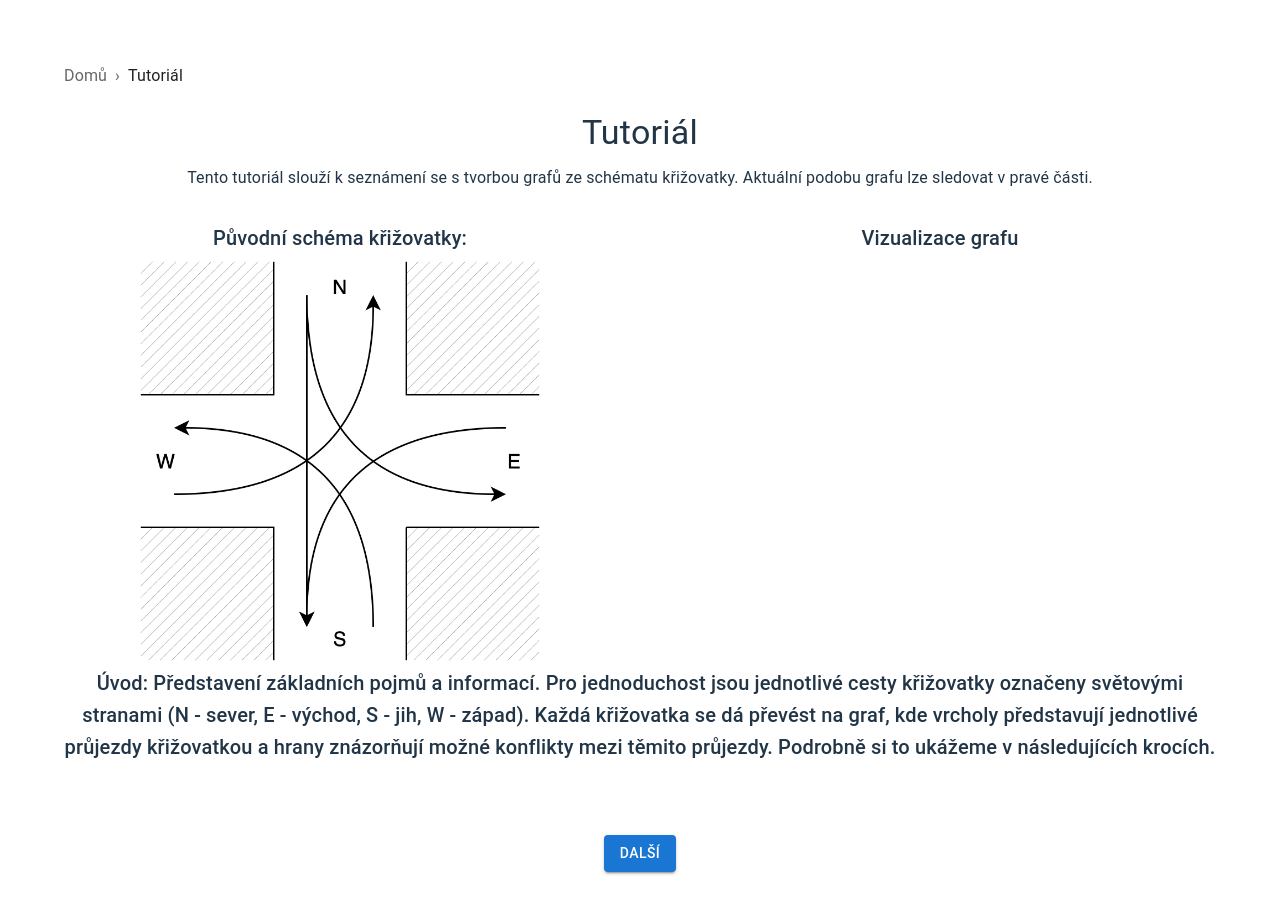
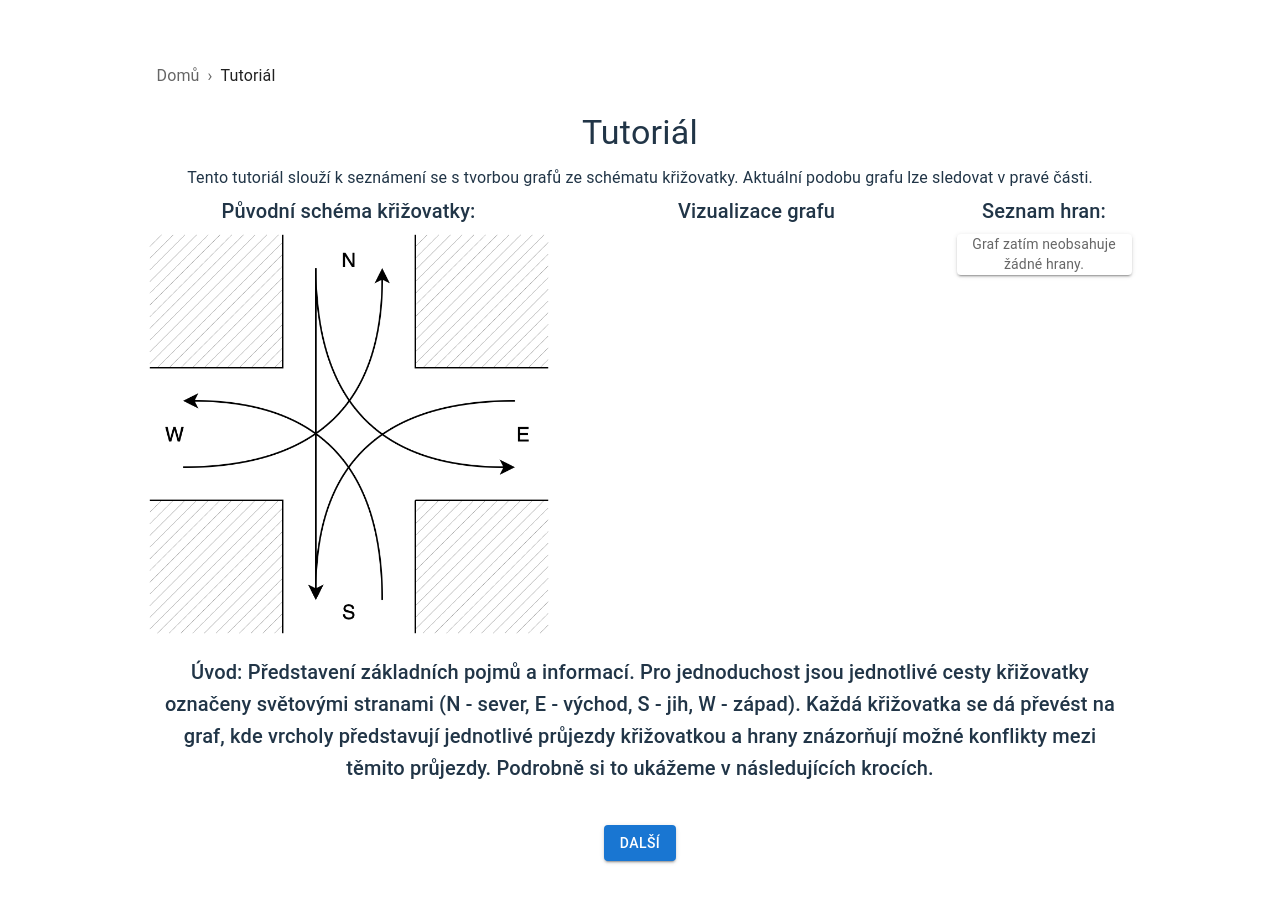
Before and after one commit to tbartak/BP-vyukova-aplikace, a React (Vite) app: page /tutorial in a window 1280 px wide. Shown: the top 914 px of the page. Built offline with nearby package versions, Linux system fonts and the light colour scheme.

Commit message:
feat: integrate EdgeList component into TutorialPage for edge visualization and hover functionality + changing the layout to match the DetailPage and slight adjustments to some steps text

```diff
--- a/src/pages/TutorialPage.tsx
+++ b/src/pages/TutorialPage.tsx
@@ -7,8 +7,8 @@ import { useNavigate } from 'react-router-dom'
 import { AppContext } from '../context/AppContext'
 import BreadcrumbsNav from '../components/BreadcrumbsNav'
 import { createSteps } from '../config/scheme_utils'
+import EdgeList from '../components/EdgeList'
 
-// TODO: Probrat, jestli by bylo lepší vždycky prvně uvést popisek a pak po kliknutí na další teprve upravit graf, takže jakoby každý krok rozdělit na dva, v jednom by se jenom změnil text, ve druhým zůstane description stejnej, ale přidá se akce
 const tutorialSteps: Step[] = [
 	...createSteps('tut', [
 		{
@@ -160,7 +160,25 @@ const tutorialSteps: Step[] = [
 			},
 		},
 		{
-			text: 'Ohodnocení hran: Začneme ohodnocením hrany mezi vrcholy NS a ES. Vzhledem k tomu, že se průjezd ES pouze připojuje k NS, tak hrana bude ohodnocena například hodnotou 0.2, což znamená, že pravděpodobnost vzniku kolize mezi průjezdy křižovatkou ze směru N do S a ze směru E do S je velmi nízká.',
+			text: 'Ohodnocení hran: Začneme ohodnocením hrany mezi vrcholy NS a SW. Tyto průjezdy se kříží, proto bude ohodnocena hodnotou 0.7, což znamená, že pravděpodobnost vzniku kolize mezi průjezdy křižovatkou ze směru N do S a ze směru S do W je vysoká.',
+			action: (graph: Graph) => {
+				const newEdges = graph.edges.map(e =>
+					(e.source === 'NS' && e.target === 'SW') ? { ...e, value: 0.7 } : e
+				)
+				return { ...graph, edges: newEdges }
+			},
+		},
+		{
+			text: 'Ohodnocení hran: Průjezd mezi NS a WN se kříží, proto bude hrana ohodnocena hodnotou 0.65, což znamená, že pravděpodobnost vzniku kolize mezi průjezdy křižovatkou ze směru N do S a ze směru W do N je vysoká.',
+			action: (graph: Graph) => {
+				const newEdges = graph.edges.map(e =>
+					(e.source === 'NS' && e.target === 'WN') ? { ...e, value: 0.65 } : e
+				)
+				return { ...graph, edges: newEdges }
+			},
+		},
+		{
+			text: 'Ohodnocení hran: Hrana mezi vrcholy NS a ES, vzhledem k tomu, že se průjezd ES pouze připojuje k NS, tak hrana bude ohodnocena například hodnotou 0.2, což znamená, že pravděpodobnost vzniku kolize mezi průjezdy křižovatkou ze směru N do S a ze směru E do S je velmi nízká.',
 			action: (graph: Graph) => {
 				const newEdges = graph.edges.map(e =>
 					(e.source === 'NS' && e.target === 'ES') ? { ...e, value: 0.2 } : e
@@ -169,25 +187,7 @@ const tutorialSteps: Step[] = [
 			},
 		},
 		{
-			text: 'Ohodnocení hran: Hrana mezi vrcholy NS a SW se kříží, proto bude ohodnocena hodnotou 0.7, což znamená, že pravděpodobnost vzniku kolize mezi průjezdy křižovatkou ze směru N do S a ze směru S do W je vysoká.',
-			action: (graph: Graph) => {
-				const newEdges = graph.edges.map(e =>
-					(e.source === 'NS' && e.target === 'SW') ? { ...e, value: 0.7 } : e
-				)
-				return { ...graph, edges: newEdges }
-			},
-		},
-		{
-			text: 'Ohodnocení hran: Hrana mezi vrcholy NS a WN se kříží, proto bude ohodnocena hodnotou 0.65, což znamená, že pravděpodobnost vzniku kolize mezi průjezdy křižovatkou ze směru N do S a ze směru W do N je vysoká.',
-			action: (graph: Graph) => {
-				const newEdges = graph.edges.map(e =>
-					(e.source === 'NS' && e.target === 'WN') ? { ...e, value: 0.65 } : e
-				)
-				return { ...graph, edges: newEdges }
-			},
-		},
-		{
-			text: 'Ohodnocení hran: Hrana mezi vrcholy NE a WN se kříží, proto bude ohodnocena hodnotou 0.65, což znamená, že pravděpodobnost vzniku kolize mezi průjezdy křižovatkou ze směru N do E a ze směru W do N je vysoká.',
+			text: 'Ohodnocení hran: Průjezd mezi NE a WN se kříží, proto bude hrana ohodnocena hodnotou 0.65, což znamená, že pravděpodobnost vzniku kolize mezi průjezdy křižovatkou ze směru N do E a ze směru W do N je vysoká.',
 			action: (graph: Graph) => {
 				const newEdges = graph.edges.map(e =>
 					(e.source === 'NE' && e.target === 'WN') ? { ...e, value: 0.65 } : e
@@ -196,7 +196,7 @@ const tutorialSteps: Step[] = [
 			},
 		},
 		{
-			text: 'Ohodnocení hran: Hrana mezi vrcholy NE a ES se kříží, proto bude ohodnocena hodnotou 0.5, což znamená, že pravděpodobnost vzniku kolize mezi průjezdy křižovatkou ze směru N do E a ze směru E do S je střední.',
+			text: 'Ohodnocení hran: Průjezd mezi NE a ES se kříží, proto bude hrana ohodnocena hodnotou 0.5, což znamená, že pravděpodobnost vzniku kolize mezi průjezdy křižovatkou ze směru N do E a ze směru E do S je střední.',
 			action: (graph: Graph) => {
 				const newEdges = graph.edges.map(e =>
 					(e.source === 'NE' && e.target === 'ES') ? { ...e, value: 0.5 } : e
@@ -205,7 +205,7 @@ const tutorialSteps: Step[] = [
 			},
 		},
 		{
-			text: 'Ohodnocení hran: Hrana mezi vrcholy ES a SW se kříží, proto bude ohodnocena hodnotou 0.4, což znamená, že pravděpodobnost vzniku kolize mezi průjezdy křižovatkou ze směru E do S a ze směru S do W je střední.',
+			text: 'Ohodnocení hran: Průjezd mezi ES a SW se kříží, proto bude hrana ohodnocena hodnotou 0.4, což znamená, že pravděpodobnost vzniku kolize mezi průjezdy křižovatkou ze směru E do S a ze směru S do W je střední.',
 			action: (graph: Graph) => {
 				const newEdges = graph.edges.map(e =>
 					(e.source === 'ES' && e.target === 'SW') ? { ...e, value: 0.4 } : e
@@ -214,7 +214,7 @@ const tutorialSteps: Step[] = [
 			},
 		},
 		{
-			text: 'Ohodnocení hran: Hrana mezi vrcholy SW a WN se kříží, proto bude ohodnocena hodnotou 0.3, což znamená, že pravděpodobnost vzniku kolize mezi průjezdy křižovatkou ze směru S do W a ze směru W do N je nízká.',
+			text: 'Ohodnocení hran: Průjezd mezi SW a WN se kříží, proto bude hrana ohodnocena hodnotou 0.3, což znamená, že pravděpodobnost vzniku kolize mezi průjezdy křižovatkou ze směru S do W a ze směru W do N je nízká.',
 			action: (graph: Graph) => {
 				const newEdges = graph.edges.map(e =>
 					(e.source === 'SW' && e.target === 'WN') ? { ...e, value: 0.3 } : e
@@ -424,6 +424,12 @@ export default function TutorialPage() {
   const [graph, setGraph] = useState<Graph>({ vertices: [], edges: [] })
 	const navigate = useNavigate()
 	const { setSelectedType, setSelectedScheme, setSelectedVariant } = useContext(AppContext);
+	const [hoveredEdgeId, setHoveredEdgeId] = useState<string | null>(null);
+
+	// Handler pro změnu zvýrazněné hrany
+	const handleEdgeHover = useCallback((edgeId: string | null) => {
+		setHoveredEdgeId(edgeId);
+	}, []);
 
 	// Reset při načtení tutoriálu // TODO: teoreticky by nemuselo být potřeba, protože se vždy musí na tutoriál přes home, kde se to zresetuje, ale kdyby někdo šel přes odkaz, tak je to asi vhodné
   useEffect(() => {
@@ -436,8 +442,8 @@ export default function TutorialPage() {
     navigate(`/select-scheme/${type}`)
   }
 
-  const handleStepChange = useCallback((stepIndex: number) => {
-    // Znovuvytvoříme graf od začátku až do aktuálního kroku
+	// Funkce, která přepočítá graf
+  const recalcGraph = (stepIndex: number): Graph => {
     let newGraph: Graph = { vertices: [], edges: [] }
     for (let i = 0; i <= stepIndex; i++) {
       const step = tutorialSteps[i]
@@ -445,6 +451,11 @@ export default function TutorialPage() {
         newGraph = step.action(newGraph)
       }
     }
+    return newGraph
+  }
+
+  const handleStepChange = useCallback((stepIndex: number) => {
+    const newGraph = recalcGraph(stepIndex)
     setGraph(newGraph)
   }, [])
 
@@ -457,8 +468,9 @@ export default function TutorialPage() {
       <Typography variant="body1" gutterBottom>
 				Tento tutoriál slouží k seznámení se s tvorbou grafů ze schématu křižovatky. Aktuální podobu grafu lze sledovat v pravé části.
       </Typography>
-      <Box sx={{ mt: 4, textAlign: 'center', flexDirection: 'row', display: 'flex', gap: 4 }}>
-				<Box sx={{ flex: 1 }}>
+      <Box sx={{ display: 'flex', justifyContent: 'center', flexWrap: 'wrap', gap: 1 }}>
+				{/* Křižovatka */}
+				<Box sx={{ width: '400px', textAlign: 'center' }}>
 					<Typography variant="h6" gutterBottom>
 						Původní schéma křižovatky:
 					</Typography>
@@ -468,46 +480,43 @@ export default function TutorialPage() {
 						style={{ width: '400px' }}
 					/>
 				</Box>
-				<Box sx={{ flex: 1, textAlign: 'center' }}>
-          <Typography variant="h6" gutterBottom>
-            Vizualizace grafu
-          </Typography>
-          <IntersectionGraph graph={graph} />
-        </Box>
+				{/* Vizualizace společně se seznamem hran */}
+				<Box sx={{ display: 'flex', flexDirection: 'row', gap: 0, width: '575px' }}>
+					{/* Vizualizace grafu */}
+					<Box sx={{ width: '400px', textAlign: 'center' }}>
+						<Typography variant="h6" gutterBottom>
+							Vizualizace grafu
+						</Typography>
+						<IntersectionGraph
+							graph={graph}
+							hoveredEdgeId={hoveredEdgeId}
+							onEdgeHover={handleEdgeHover}
+						/>
+					</Box>
+					{/* Seznam hran */}
+					<Box sx={{ width: '175px', textAlign: 'center' }}>
+						<Typography variant="h6" gutterBottom>
+							Seznam hran:
+						</Typography>
+						<EdgeList
+							graph={graph}
+							hoveredEdgeId={hoveredEdgeId}
+							onEdgeHover={handleEdgeHover}
+						/>
+					</Box>
+				</Box>
       </Box>
-			<Box sx={{ flex: 1 }}>
-				<Wizard steps={tutorialSteps} onStepChange={handleStepChange} />
+			<Box sx={{
+				width: '100%',
+				maxWidth: '975px',
+				mx: 'auto',
+				mt: 2
+			}}>
+				<Wizard
+					steps={tutorialSteps}
+					onStepChange={handleStepChange}
+				/>
 			</Box>
-			{/* TODO: zobrazit schémata křižovatek u posledního kroku, možná ani není potřeba, dostanou se tam přes domovskou obrazovku */}
-      {/* <Box sx={{ mt: 4, textAlign: 'center' }}>
-        <Typography variant="h6" gutterBottom>
-          Příklady schémat křižovatky:
-        </Typography>
-        <Button
-          variant="outlined"
-          onClick={() => handleTypeSelect('T')}
-          sx={{ flexDirection: 'column', p: 2, mr: 2 }}
-        >
-          <img
-            src="/imgs/T-type.png"
-            alt="Schéma křižovatky typu T"
-            style={{ width: '200px' }}
-          />
-          <Typography variant="button" sx={{mt: 1}}>Typ T</Typography>
-        </Button>
-        <Button
-          variant="outlined"
-          onClick={() => handleTypeSelect('X')}
-          sx={{ flexDirection: 'column', p: 2 }}
-        >
-          <img
-            src="/imgs/X-type.png"
-            alt="Schéma křižovatky typu X"
-            style={{ width: '200px' }}
-          />
-          <Typography variant="button" sx={{mt: 1}}>Typ X</Typography>
-        </Button>
-      </Box> */}
     </Box>
   )
 }
```
